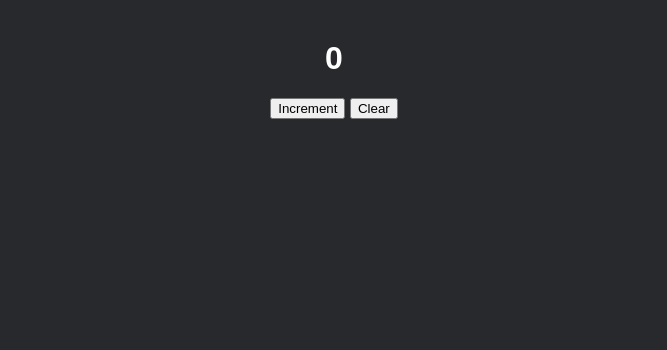
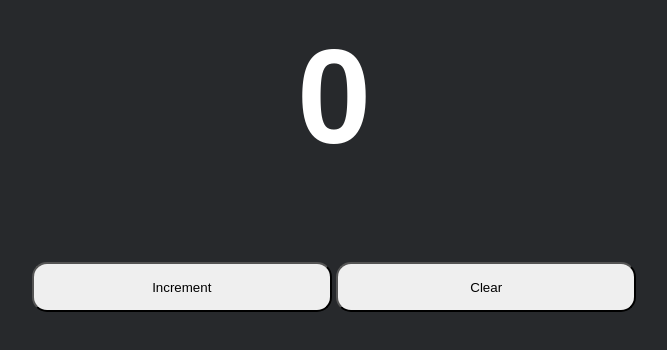
Before and after one commit to IlliniOrange/CounterApp, a plain HTML site: page index.html in a window 1280 px wide. Shown: the whole page, without its empty margins (306-973 px from the left). Drawn offline with Linux system fonts and the light colour scheme.

Commit message:
Change CSS layout

```diff
--- a/index.css
+++ b/index.css
@@ -6,5 +6,16 @@ body {
 }
 
 h1 {
-    margin-top: 40px;
+    margin-top: 20px;
+    font-size: 100pt;
 }
+
+div {
+    width: 100%
+}
+
+button {
+    border-radius: 15px;
+    width: 300px;
+    height: 50px;
+}
--- a/index.html
+++ b/index.html
@@ -6,9 +6,11 @@
 
     </head>
     <body>
+    <div>
         <h1 id="header-el">0</h1>
         <button id="increment-el" onclick="increment()">Increment</button>
         <button id="clear-el" onclick="clearCounter()">Clear</button>
         <script src="index.js"></script>
+    </div>
     </body>
 </html>
```
